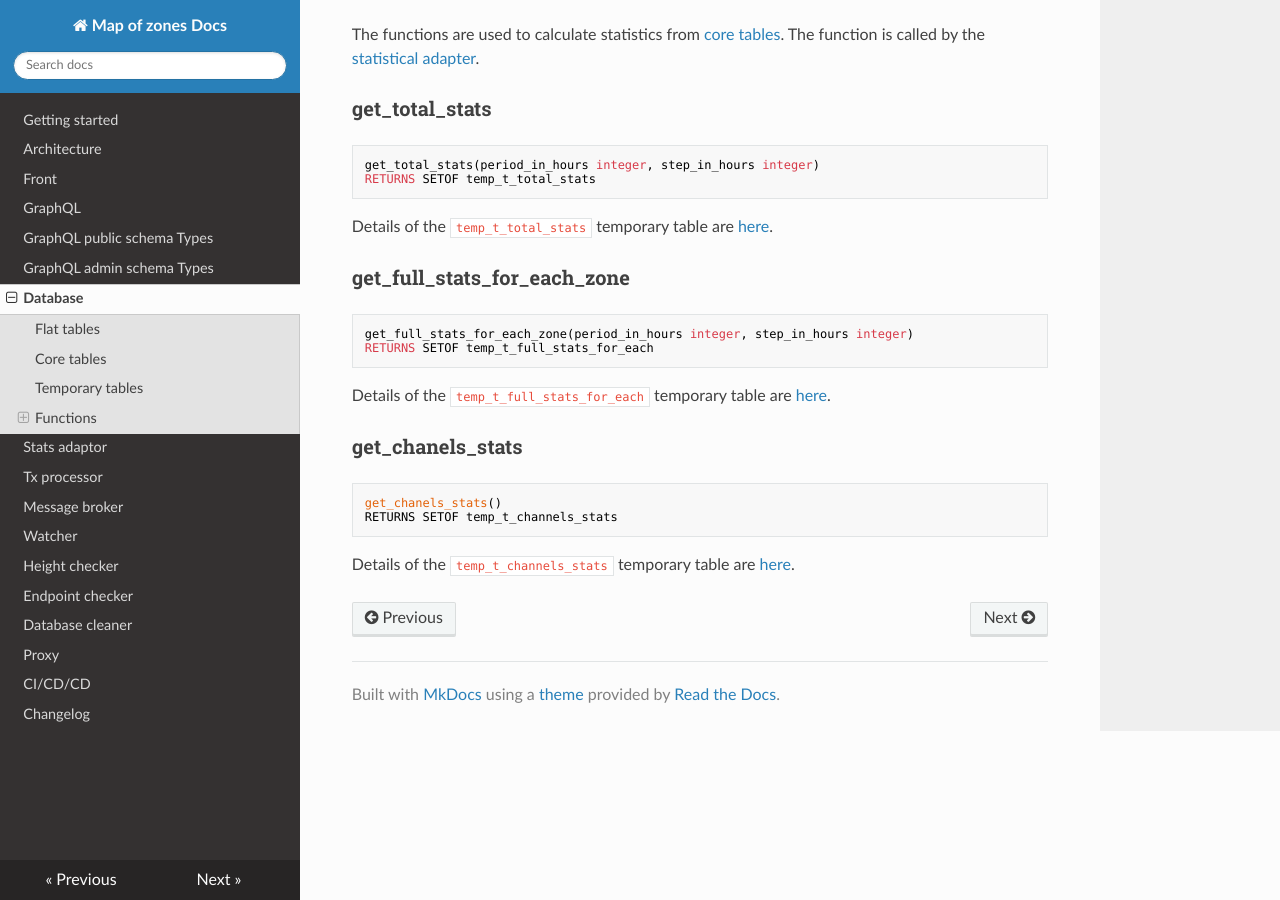
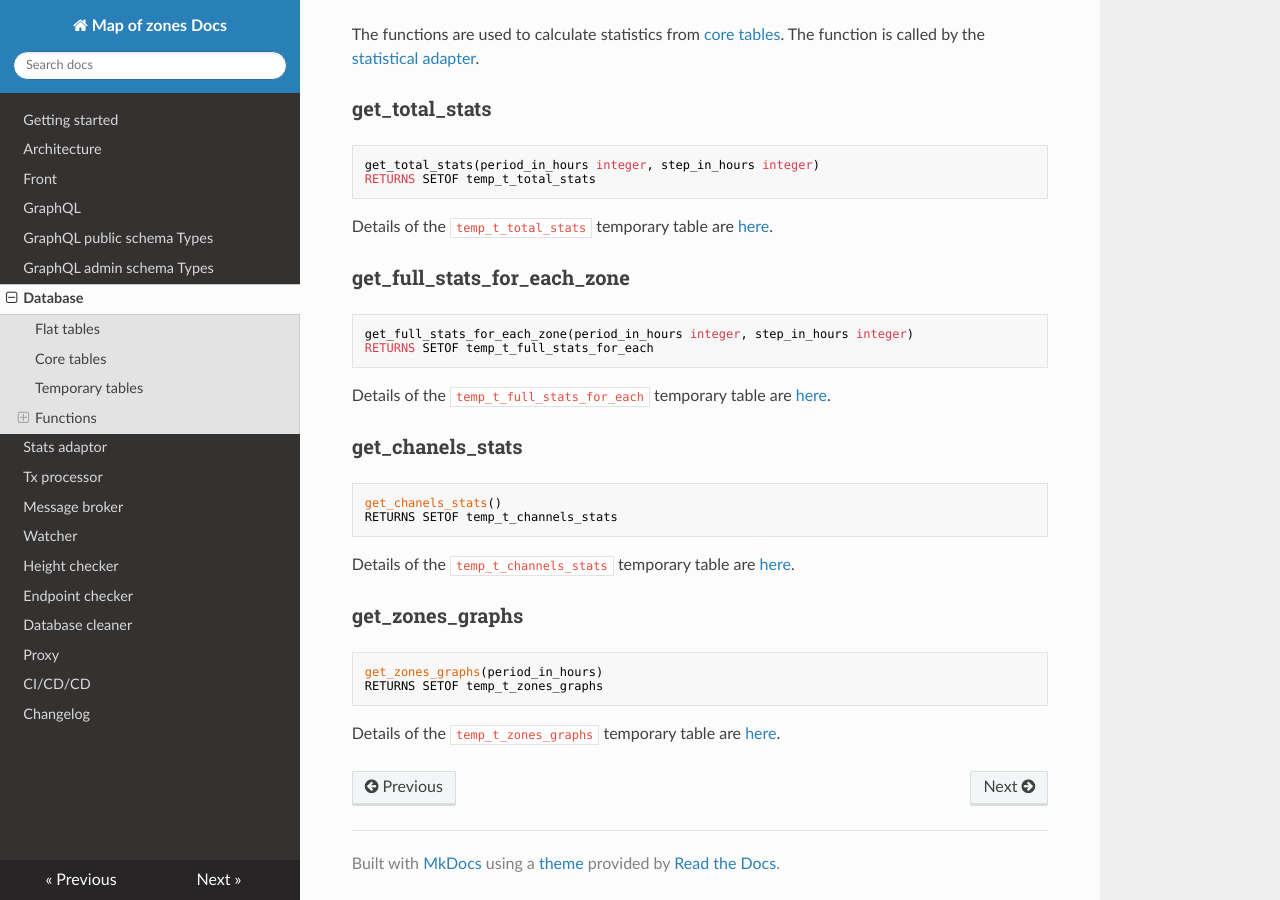
Before and after one commit to mapofzones/docs, an MkDocs documentation site: the page built from docs/database.md, in a window 1280 px wide and 900 px high, scrolled down 3092 px. Built offline with MkDocs 1.6.1, drawn with Linux system fonts in a browser that asks for light colours; nearby versions of some CDN libraries.

Commit message:
MOZ-13 Added new DB function description

````diff
--- a/docs/database.md
+++ b/docs/database.md
@@ -54,3 +54,11 @@
     RETURNS SETOF temp_t_channels_stats
 
 Details of the ```temp_t_channels_stats``` temporary table are [here](database.md#temporary-tables).
+
+
+### get_zones_graphs
+
+    get_zones_graphs(period_in_hours)
+    RETURNS SETOF temp_t_zones_graphs
+
+Details of the ```temp_t_zones_graphs``` temporary table are [here](database.md#temporary-tables).
````
